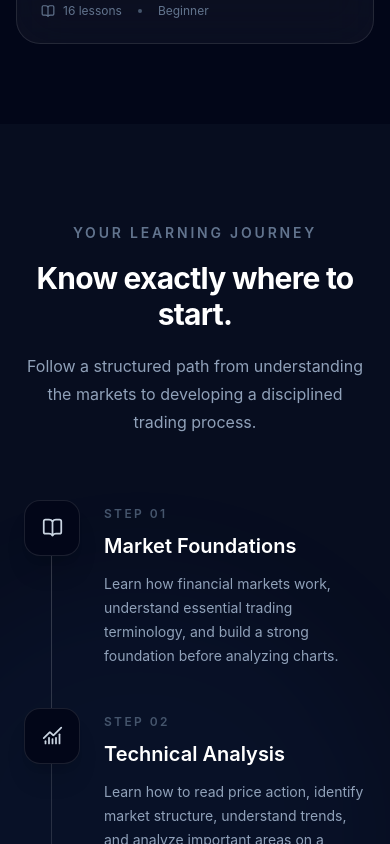
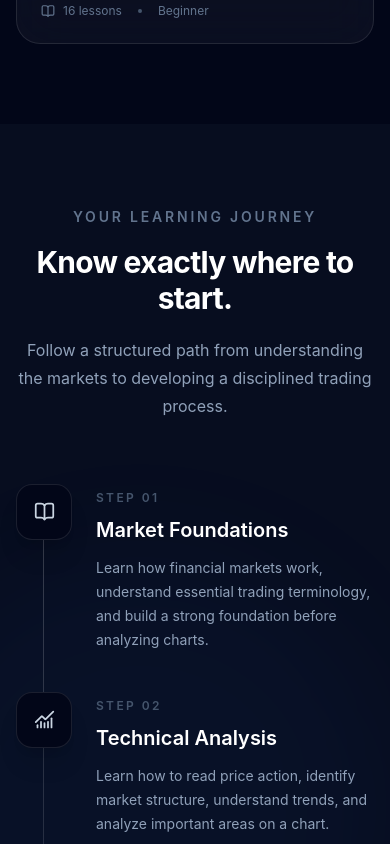
Before and after one commit to MyStack001/pipsoul-traders-university, a React (Vite) app: page / in a window 390 px wide. Shown: the part 2620-3464 px from the top of the page. Built offline with nearby package versions, Linux system fonts and the light colour scheme.

Commit message:
Polished Roadmap section

```diff
--- a/src/components/Roadmap.tsx
+++ b/src/components/Roadmap.tsx
@@ -49,7 +49,7 @@ function Roadmap() {
   return (
     <section
       id="roadmap"
-      className="relative overflow-hidden bg-slate-900/40 px-6 py-24 sm:py-32"
+      className="relative overflow-hidden bg-slate-900/40 px-4 py-20 sm:px-6 sm:py-24 lg:py-32"
     >
       <div className="pointer-events-none absolute right-0 top-1/2 h-[500px] w-[500px] -translate-y-1/2 rounded-full bg-blue-500/[0.04] blur-3xl" />
 
```
